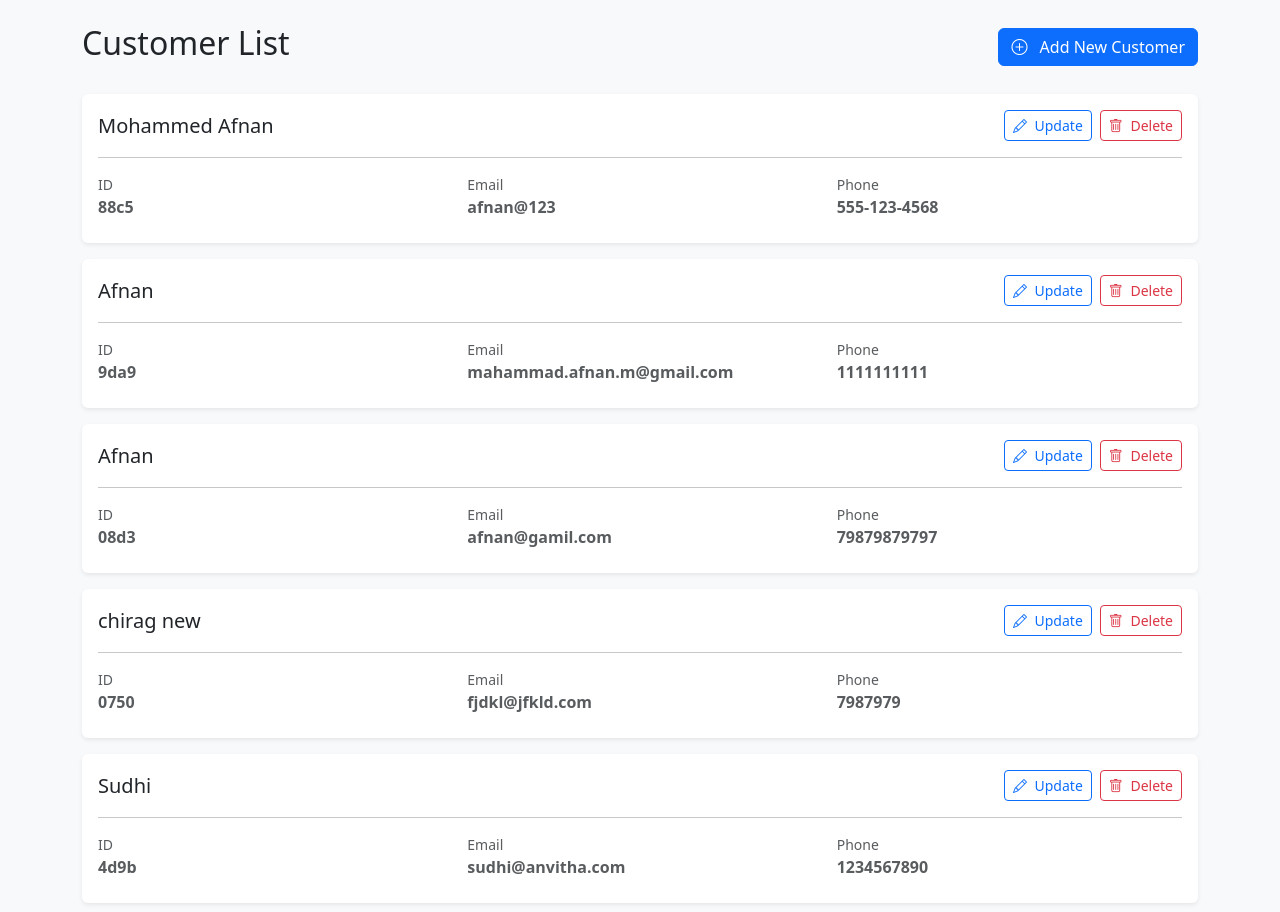
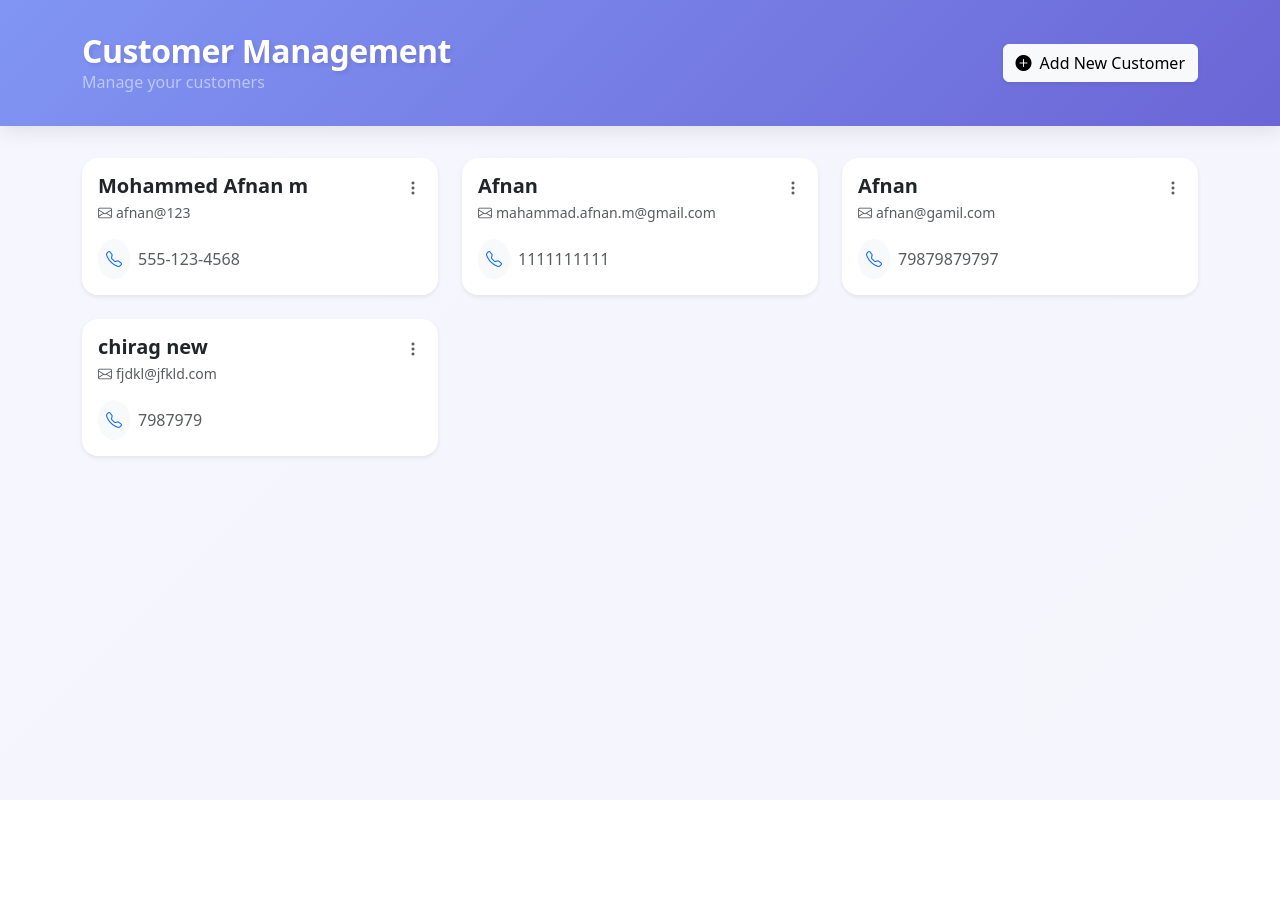
Before and after one commit to Afnan011/cust-1, an Angular app: page / in a window 1280 px wide. Shown: the top 912 px of the page. After the commit the page ends 800 px from the top, so only its background shows below. Built offline with nearby package versions, Linux system fonts and the light colour scheme; data requests are answered from the project's data file.

Commit message:
UI Updated

```diff
--- a/db.json
+++ b/db.json
@@ -1,7 +1,7 @@
 {
   "customers": [
     {
-      "name": "Mohammed Afnan",
+      "name": "Mohammed Afnan m",
       "email": "afnan@123",
       "phone": "555-123-4568",
       "id": "88c5"
@@ -23,12 +23,6 @@
       "email": "fjdkl@jfkld.com",
       "phone": "7987979",
       "id": "0750"
-    },
-    {
-      "id": "4d9b",
-      "name": "Sudhi",
-      "email": "sudhi@anvitha.com",
-      "phone": "1234567890"
     }
   ]
 }
--- a/src/app/components/home/customer/customer.component.html
+++ b/src/app/components/home/customer/customer.component.html
@@ -1,44 +1,43 @@
-<div class="card mb-3 shadow-sm border-0">
+<div class="card h-100 shadow-sm hover-shadow transition-all">
   <div class="card-body">
-
-        <div class="d-flex justify-content-between align-items-center mb-3">
-        <h5 class="card-title mb-0 text-truncate" title="{{ customer.name }}">
+    <div class="d-flex justify-content-between align-items-start mb-3">
+      <div>
+        <h5 class="card-title fw-bold mb-1 text-truncate" title="{{ customer.name }}">
           {{ customer.name }}
         </h5>
-        <div>
+        <p class="text-muted small mb-0">
+          <i class="bi bi-envelope me-1"></i>{{ customer.email }}
+        </p>
+      </div>
+      <div class="dropdown">
+        <button class="btn btn-link text-muted p-0" type="button" data-bs-toggle="dropdown">
+          <i class="bi bi-three-dots-vertical"></i>
+        </button>
+        <ul class="dropdown-menu dropdown-menu-end">
+          <li>
             <button
-            class="btn btn-sm btn-outline-primary me-2"
+              class="dropdown-item"
               data-bs-toggle="modal"
-            [attr.data-bs-target]="'#updateCustomerModal' + customer.id"
-            aria-label="Update Customer">
-            <i class="bi bi-pencil me-1"></i>
-            Update
+              [attr.data-bs-target]="'#updateCustomerModal' + customer.id">
+              <i class="bi bi-pencil me-2"></i>Edit
             </button>
+          </li>
+          <li>
             <button
-            class="btn btn-sm btn-outline-danger"
-            (click)="deleteCustomer(customer.id)"
-            aria-label="Delete Customer">
-            <i class="bi bi-trash me-1"></i>
-            Delete
+              class="dropdown-item text-danger"
+              (click)="deleteCustomer(customer.id)">
+              <i class="bi bi-trash me-2"></i>Delete
             </button>
+          </li>
+        </ul>
       </div>
     </div>
 
-      <hr>
-
-      <div class="row text-muted">
-        <div class="col-md-4 mb-2">
-          <small class="d-block">ID</small>
-          <div class="fw-bold">{{ customer.id }}</div>
+    <div class="d-flex align-items-center">
+      <div class="bg-light rounded-circle p-2 me-2">
+        <i class="bi bi-telephone text-primary"></i>
       </div>
-        <div class="col-md-4 mb-2">
-          <small class="d-block">Email</small>
-          <div class="fw-bold">{{ customer.email }}</div>
-        </div>
-        <div class="col-md-4 mb-2">
-          <small class="d-block">Phone</small>
-          <div class="fw-bold">{{ customer.phone }}</div>
-        </div>
+      <div class="text-muted">{{ customer.phone }}</div>
     </div>
   </div>
 </div>
--- a/src/app/components/home/customer/new-customer/new-customer.component.html
+++ b/src/app/components/home/customer/new-customer/new-customer.component.html
@@ -1,15 +1,15 @@
+<button
+  class="btn btn-light d-flex align-items-center shadow-sm"
+  data-bs-toggle="modal"
+  data-bs-target="#newCustomerModal"
+>
+  <i class="bi bi-plus-circle-fill me-2"></i>
+  Add New Customer
+</button>
+
 <app-customer-modal
-      modalId="newCustomerModal"
-      title="Create New Customer"
-      submitButtonText="Create"
-      (formSubmit)="createCustomer($event)"
-    />
-
-    <button
-      class="btn btn-primary"
-      data-bs-toggle="modal"
-      data-bs-target="#newCustomerModal"
-    >
-      <i class="bi bi-plus-circle me-2"></i>
-      Add New Customer
-    </button>
+  modalId="newCustomerModal"
+  title="Create New Customer"
+  submitButtonText="Create"
+  (formSubmit)="createCustomer($event)"
+/>
--- a/src/app/components/home/home.component.html
+++ b/src/app/components/home/home.component.html
@@ -1,17 +1,38 @@
-<div class="container mt-4">
-  <div class="d-flex justify-content-between align-items-center mb-4">
-    <h2>Customer List</h2>
-    <app-new-customer (customerCreated)="onCustomerCreated($event)" />
+<div class="app-header">
+  <div class="container">
+    <div class="row align-items-center">
+      <div class="col-12">
+        <div class="d-flex justify-content-between align-items-center">
+          <div>
+            <h2>Customer Management</h2>
+            <p class="text-white-50 mb-0">Manage your customers</p>
+          </div>
+          <app-new-customer (customerCreated)="onCustomerCreated($event)" />
+        </div>
+      </div>
+    </div>
   </div>
-  <div class="row">
-    <div class="col-12">
-      @for (customer of customers; track customer.id) {
+</div>
+
+<div class="container">
+  <div class="row g-4">
+    @if (customers.length === 0) {
+      <div class="col-12">
+        <div class="alert alert-info text-center p-5 rounded-3">
+          <i class="bi bi-people fs-1 mb-3 d-block"></i>
+          <h4>No Customers Yet</h4>
+          <p class="mb-0 text-muted">Add your first customer to get started!</p>
+        </div>
+      </div>
+    }
+    @for (customer of customers; track customer.id) {
+      <div class="col-md-6 col-lg-4">
         <app-customer
           [customer]="customer"
           (customerDeleted)="onCustomerDeleted($event)"
           (customerUpdated)="onCustomerUpdated($event)"
         />
-      }
-    </div>
+      </div>
+    }
   </div>
 </div>
--- a/src/styles.scss
+++ b/src/styles.scss
@@ -1,8 +1,92 @@
+// Custom Variables
+$primary: #4361ee;
+$secondary: #3f37c9;
+$gradient-start: #4362eea7;
+$gradient-end: #3e37c9c0;
+$background-light: #f8f9fa;
+$border-radius: 0.5rem;
+$card-border-radius: $border-radius;
+$modal-border-radius: $border-radius;
 
+// Global styles
 body {
-    background-color: #f8f9fa;
+  background: linear-gradient(135deg, rgba($gradient-start, 0.05) 0%, rgba($gradient-end, 0.05) 100%);
+  min-height: 100vh;
 }
 
+// Header styles
+.app-header {
+  background: linear-gradient(135deg, $gradient-start 0%, $gradient-end 100%);
+  padding: 2rem 0;
+  margin-bottom: 2rem;
+  box-shadow: 0 4px 20px rgba(0, 0, 0, 0.1);
+
+  h2 {
+    color: white;
+    font-weight: 700;
+    letter-spacing: -0.5px;
+    margin: 0;
+    text-shadow: 2px 2px 4px rgba(0, 0, 0, 0.1);
+  }
+}
+
+// Custom Utilities
+.transition-all {
+  transition: all 0.3s ease;
+}
+
+.hover-shadow:hover {
+  transform: translateY(-2px);
+  box-shadow: 0 0.5rem 1rem rgba(0, 0, 0, 0.15) !important;
+}
+
+// Custom Component Styles
 .card {
-    border: none;
+  border: none;
+  background: white;
+  transition: all 0.3s ease;
+  border-radius: 1rem;
+  overflow: hidden;
+
+  &:hover {
+    transform: translateY(-5px);
+    box-shadow: 0 10px 20px rgba(67, 97, 238, 0.1);
+  }
 }
+
+.modal-content {
+  border: none;
+}
+
+.form-control:focus {
+  border-color: $primary;
+  box-shadow: 0 0 0 0.25rem rgba($primary, 0.25);
+}
+
+// Custom Button Styles
+.btn-primary {
+  background: linear-gradient(135deg, $gradient-start 0%, $gradient-end 100%);
+  border: none;
+  padding: 0.6rem 1.5rem;
+  font-weight: 500;
+  border-radius: 0.5rem;
+
+  &:hover {
+    transform: translateY(-2px);
+    box-shadow: 0 5px 15px rgba(67, 97, 238, 0.2);
+  }
+}
+
+// Loading State
+.loading-overlay {
+  position: fixed;
+  top: 0;
+  left: 0;
+  right: 0;
+  bottom: 0;
+  background: rgba(255, 255, 255, 0.8);
+  display: flex;
+  align-items: center;
+  justify-content: center;
+  z-index: 9999;
+}
```
Lines whose indentation alone changed are shown as unchanged.
